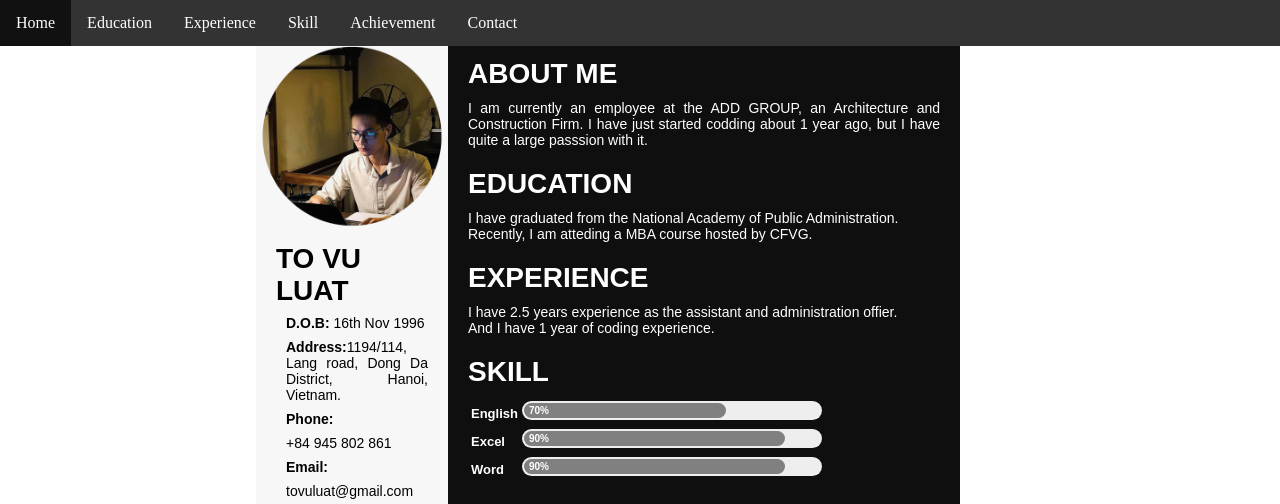
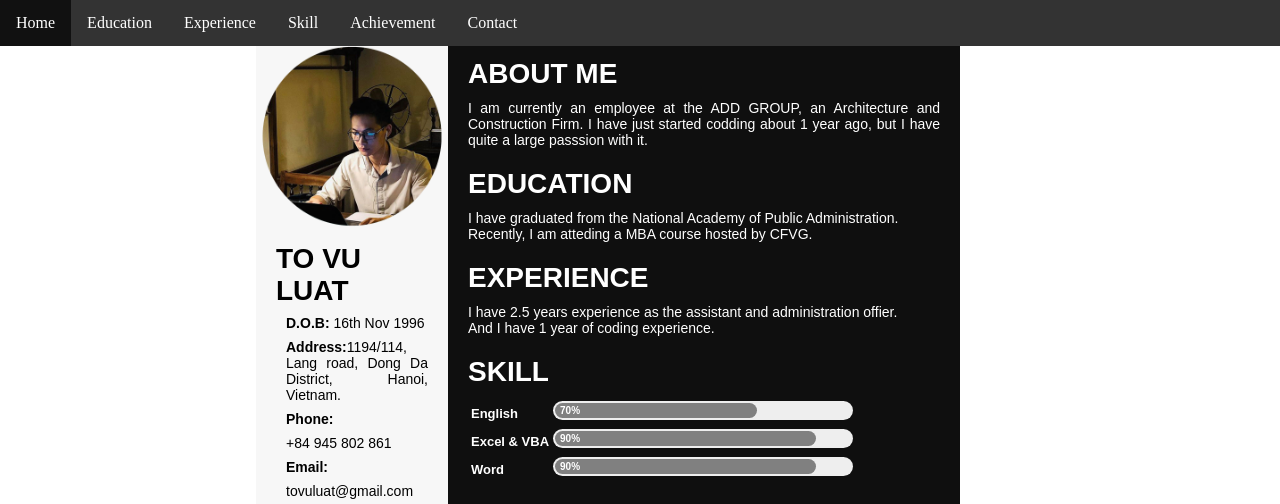
Before and after one commit to Luatto/profile, a plain HTML site: page index.html in a window 1280 px wide. Shown: the top 504 px of the page. Drawn offline with Linux system fonts and the light colour scheme.

Commit message:
Update index.html

```diff
--- a/index.html
+++ b/index.html
@@ -69,7 +69,7 @@ SKILL
 </th>
 </tr>
 <tr>
-<th>Excel</th>
+<th>Excel & VBA</th>
 <th>
 <div class="container">
   <div class="bar excel" data-skill="90%"></div>
```
